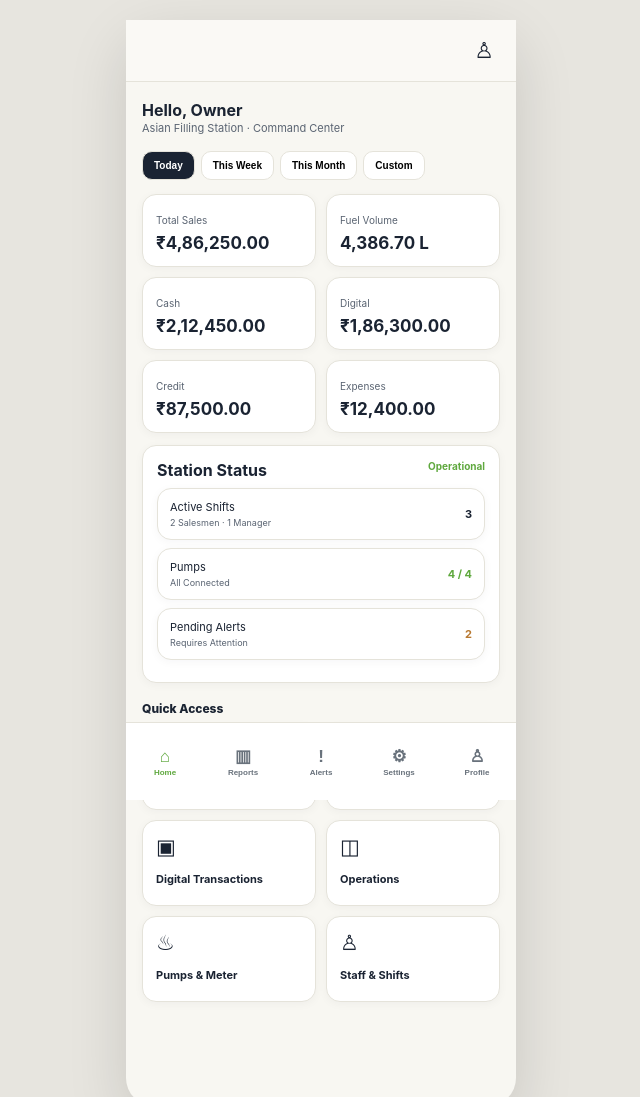
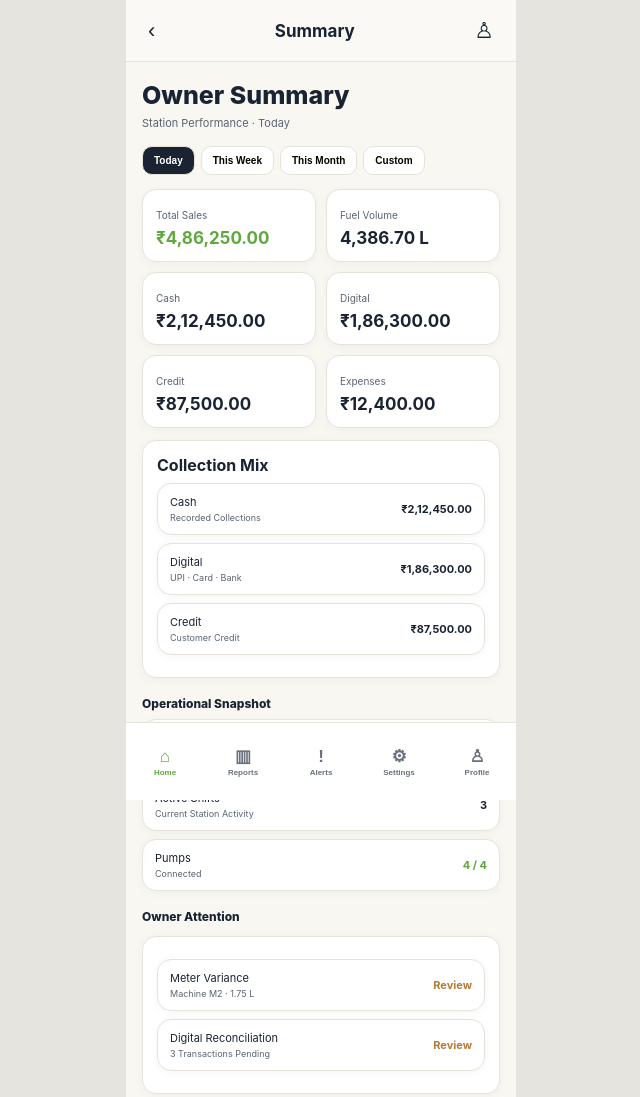
Before and after one commit to Najeeb91/PumpOS, a plain HTML site: page index.html in a window 1280 px wide. Shown: the top 1097 px of the page, without its empty margins (319-959 px from the left). Drawn offline with Linux system fonts and the light colour scheme.

Commit message:
Add files via upload

```diff
--- a/index.html
+++ b/index.html
@@ -1,45 +1,35 @@
-<!doctype html><html><head><meta charset="utf-8">
-<meta name="viewport" content="width=device-width,initial-scale=1">
-<title>PumpOS Owner</title>
+<!doctype html>
+<html lang="en"><head><meta charset="utf-8"><meta name="viewport" content="width=device-width,initial-scale=1">
+<title>PumpOS Owner Summary</title>
 <style>
 :root{--bg:#F8F7F2;--n:#1a2332;--g:#5FA83E;--s:#5a6472;--l:#e5e3da;--w:#fff}
-*{box-sizing:border-box}body{margin:0;background:#e7e5df;font-family:-apple-system,BlinkMacSystemFont,"Segoe UI",Arial;color:var(--n)}
-.app{max-width:390px;min-height:100vh;margin:auto;background:var(--bg);position:relative}.screen{min-height:100vh;padding-bottom:86px}
-header{height:62px;display:flex;align-items:center;justify-content:space-between;padding:0 16px;border-bottom:1px solid var(--l);position:sticky;top:0;background:#faf9f5;z-index:5}
+*{box-sizing:border-box}body{margin:0;background:#e6e4de;font-family:-apple-system,BlinkMacSystemFont,"Segoe UI",Arial;color:var(--n)}
+.app{max-width:390px;min-height:100vh;margin:auto;background:var(--bg)}.screen{min-height:100vh;padding-bottom:84px}
+header{height:62px;display:flex;align-items:center;justify-content:space-between;padding:0 16px;border-bottom:1px solid var(--l);background:#faf9f5;position:sticky;top:0;z-index:5}
 header b{font-size:17px}header button{border:0;background:none;font-size:22px;color:var(--n)}
 main{padding:18px 16px}h1{font-size:25px;margin:0 0 5px;font-weight:800}h2{font-size:16px;margin:0}.sub{font-size:11px;color:var(--s);margin:0;line-height:1.5}
-.period{display:flex;gap:6px;margin:14px 0;overflow:auto}.period button{background:#fff;border:1px solid var(--l);border-radius:10px;padding:8px 11px;font-size:10px;font-weight:700;white-space:nowrap}.period .on{background:var(--n);color:#fff}
-.grid{display:grid;grid-template-columns:1fr 1fr;gap:10px}.metric,.card,.tile,.row{background:#fff;border:1px solid var(--l);border-radius:14px;box-shadow:0 2px 10px #1a23320a}.metric{padding:13px}.metric small{font-size:10px;color:var(--s)}.metric strong{display:block;font-size:17px;margin-top:5px}.green{color:var(--g)}
-.card{padding:14px;margin-top:12px}.row{padding:11px 12px;display:flex;justify-content:space-between;align-items:center;margin:8px 0;font-size:11px}.row small{display:block;color:var(--s);font-size:9px;margin-top:3px}.row strong{text-align:right}
-.tile{min-height:86px;padding:13px;cursor:pointer}.tile span{display:block;font-size:21px;margin-bottom:8px}.tile b{font-size:11px}.section{font-size:12px;font-weight:800;margin:18px 0 8px}.alert{padding:12px;border-radius:12px;background:#fff8ef;border:1px solid #efdcc3;font-size:11px;margin:8px 0}
+.period{display:flex;gap:6px;margin:14px 0;overflow:auto}.period button{background:#fff;border:1px solid var(--l);border-radius:10px;padding:8px 11px;font-size:10px;font-weight:750;white-space:nowrap}.period .on{background:var(--n);color:#fff}
+.grid{display:grid;grid-template-columns:1fr 1fr;gap:10px}.metric,.card,.row{background:#fff;border:1px solid var(--l);border-radius:14px;box-shadow:0 2px 10px #1a23320a}.metric{padding:13px}.metric small{font-size:10px;color:var(--s)}.metric strong{display:block;font-size:17px;margin-top:5px}.green{color:var(--g)}
+.card{padding:14px;margin-top:12px}.section{font-size:12px;font-weight:800;margin:18px 0 8px}.row{padding:11px 12px;margin:8px 0;font-size:11px;display:flex;justify-content:space-between;align-items:center}.row small{display:block;color:var(--s);font-size:9px;margin-top:3px}.row strong{text-align:right}
+input{width:100%;height:46px;border:1px solid var(--l);border-radius:12px;background:#fff;padding:0 12px;font-size:12px;color:var(--n)}
+.btn{width:100%;height:48px;border-radius:13px;margin-top:10px;font-weight:800}.primary{background:var(--g);color:#fff;border:0}.outline{background:#fff;color:var(--n);border:1px solid #aeb4b2}
 .nav{position:fixed;bottom:0;left:50%;transform:translateX(-50%);width:min(390px,100%);height:78px;background:#fff;border-top:1px solid var(--l);display:grid;grid-template-columns:repeat(5,1fr);z-index:20}.nav button{border:0;background:#fff;color:#69727c;font-size:8px;font-weight:750}.nav span{display:block;font-size:17px;line-height:22px}.nav .on{color:var(--g)}
-.btn{width:100%;height:48px;border:0;border-radius:13px;margin-top:10px;font-weight:800}.primary{background:var(--g);color:#fff}.outline{background:#fff;border:1px solid #aeb4b2;color:var(--n)}
-@media(min-width:700px){body{padding:20px 0}.app{min-height:844px;border-radius:28px;box-shadow:0 20px 60px #0002}}
+.note{font-size:10px;color:var(--s);margin-top:7px}.bar{height:8px;background:#eeeDE8;border-radius:20px;overflow:hidden;margin-top:9px}.bar i{display:block;height:100%;background:var(--g);border-radius:20px}
 </style></head><body><div class="app" id="app"></div>
 <script>
-let state={page:"home",period:"Today"};
+let period="Today";
 const nav=[["home","⌂","Home"],["reports","▥","Reports"],["alerts","!","Alerts"],["settings","⚙","Settings"],["profile","♙","Profile"]];
-function money(n){return"₹"+n.toLocaleString("en-IN",{minimumFractionDigits:2})}
-function periods(){return'<div class="period">'+["Today","This Week","This Month","Custom"].map(x=>`<button class="${state.period==x?"on":""}" onclick="state.period='${x}';render()">${x}</button>`).join("")+"</div>"}
-function navBar(){return'<nav class="nav">'+nav.map(x=>`<button class="${state.page==x[0]?"on":""}" onclick="go('${x[0]}')"><span>${x[1]}</span>${x[2]}</button>`).join("")+"</nav>"}
-function header(t,back=true){return`<header><button onclick="${back?'go("home")':''}">${back?"‹":""}</button><b>${t}</b><button>♙</button></header>`}
-function shell(t,body,back=true){document.getElementById("app").innerHTML=`<div class="screen">${header(t,back)}<main>${body}</main></div>${navBar()}`}
-function go(p){state.page=p;render()}
-function home(){shell("",`
-<div><h2>Hello, Owner</h2><p class="sub">Asian Filling Station · Command Center</p></div>
-${periods()}<div class="grid">
-${[["Total Sales",money(486250)],["Fuel Volume","4,386.70 L"],["Cash",money(212450)],["Digital",money(186300)],["Credit",money(87500)],["Expenses",money(12400)]].map(x=>`<div class="metric"><small>${x[0]}</small><strong>${x[1]}</strong></div>`).join("")}</div>
-<div class="card"><div style="display:flex;justify-content:space-between"><h2>Station Status</h2><b class="green" style="font-size:10px">Operational</b></div>
-<div class="row"><span>Active Shifts<small>2 Salesmen · 1 Manager</small></span><strong>3</strong></div>
-<div class="row"><span>Pumps<small>All Connected</small></span><strong class="green">4 / 4</strong></div>
-<div class="row"><span>Pending Alerts<small>Requires Attention</small></span><strong style="color:#b87931">2</strong></div></div>
-<div class="section">Quick Access</div><div class="grid">
-${[["sales","▤","Sales"],["credit","♙","Credit Customers"],["digital","▣","Digital Transactions"],["operations","◫","Operations"],["pumps","♨","Pumps & Meter"],["staff","♙","Staff & Shifts"]].map(x=>`<div class="tile" onclick="go('${x[0]}')"><span>${x[1]}</span><b>${x[2]}</b></div>`).join("")}</div>`,false)}
-function reports(){shell("Reports",`<h1>Reports</h1><p class="sub">Choose A Reporting Period</p>${periods()}<div class="section">Reports</div>${["Daily Sales Report","Fuel Summary","Cash Summary","Digital Reconciliation","Credit Report","Expense Report","Shift Report","Meter Report","Staff Performance"].map(x=>`<div class="row"><span>${x}<small>View Report</small></span><strong>›</strong></div>`).join("")}`)}
-function alerts(){shell("Alerts",`<h1>Alerts</h1><p class="sub">Exceptions That Need Attention</p><div class="alert"><b>Meter Variance</b><br>Machine M2 · 1.75 L variance</div><div class="alert"><b>Digital Reconciliation Pending</b><br>3 transactions require review</div><div class="section">Resolved</div><div class="row"><span>Credit Limit Exception<small>Resolved · Today</small></span><strong class="green">✓</strong></div>`)}
-function settings(){shell("Settings",`<h1>Settings</h1><p class="sub">Owner Control Center</p><div class="section">Organization</div>${["Station Details","Fuel & Pricing","Financial Settings"].map(x=>`<div class="row"><span>${x}</span><strong>›</strong></div>`).join("")}<div class="section">Users & Permissions</div>${["Users","Role Permissions","Approval Rules"].map(x=>`<div class="row"><span>${x}<small>View And Edit</small></span><strong>›</strong></div>`).join("")}<div class="section">Controls</div>${["Sales Controls","Credit Controls","Meter Controls","Shift Controls","Digital Controls"].map(x=>`<div class="row"><span>${x}<small>Enable · Disable · Lock</small></span><strong>›</strong></div>`).join("")}<div class="section">Security</div><div class="row"><span>Audit Log</span><strong>›</strong></div>`)}
-function profile(){shell("Profile",`<h1>Owner Profile</h1><div class="card">${[["Name","Owner"],["Role","Owner"],["Station","Asian Filling Station"]].map(x=>`<div class="row"><span>${x[0]}</span><strong>${x[1]}</strong></div>`).join("")}</div><button class="btn outline">Security</button><button class="btn outline">Login Activity</button><button class="btn primary">Log Out</button>`)}
-function detail(t){shell(t,`<h1>${t}</h1><p class="sub">Owner Monitoring</p>${periods()}<div class="grid"><div class="metric"><small>Today</small><strong class="green">${money(486250)}</strong></div><div class="metric"><small>Transactions</small><strong>1,248</strong></div></div><div class="section">Recent Activity</div>${["Sale Recorded","Digital Transaction","Expense Added","Shift Started"].map(x=>`<div class="row"><span>${x}<small>View Details</small></span><strong>›</strong></div>`).join("")}<button class="btn outline" onclick="go('home')">Back to Home</button>`)}
-function render(){if(state.page=="home")home();else if(state.page=="reports")reports();else if(state.page=="alerts")alerts();else if(state.page=="settings")settings();else if(state.page=="profile")profile();else detail(state.page=="pumps"?"Pumps & Meter":state.page.replace(/^\w/,c=>c.toUpperCase()))}
+const data={Today:{sales:"₹4,86,250.00",vol:"4,386.70 L",cash:"₹2,12,450.00",digital:"₹1,86,300.00",credit:"₹87,500.00",expense:"₹12,400.00",tx:"1,248"}, "This Week":{sales:"₹21,84,500.00",vol:"19,840.40 L",cash:"₹9,12,800.00",digital:"₹8,31,200.00",credit:"₹4,40,500.00",expense:"₹58,700.00",tx:"5,712"}, "This Month":{sales:"₹82,46,500.00",vol:"74,910.20 L",cash:"₹34,82,450.00",digital:"₹31,20,300.00",credit:"₹16,43,750.00",expense:"₹2,16,900.00",tx:"21,436"}};
+function navBar(){return'<nav class="nav">'+nav.map(x=>`<button class="${x[0]=="home"?"on":""}" onclick="alert('This prototype keeps Owner navigation focused on monitoring.')"><span>${x[1]}</span>${x[2]}</button>`).join("")+'</nav>'}
+function periods(){return'<div class="period">'+["Today","This Week","This Month","Custom"].map(x=>`<button class="${period==x?"on":""}" onclick="setPeriod('${x}')">${x}</button>`).join("")+'</div>'}
+function setPeriod(x){if(x=="Custom"){custom();return}period=x;render()}
+function header(){return'<header><button onclick="render()">‹</button><b>Summary</b><button>♙</button></header>'}
+function shell(body){document.getElementById("app").innerHTML='<div class="screen">'+header()+'<main>'+body+'</main></div>'+navBar()}
+function custom(){shell(`<h1>Custom Summary</h1><p class="sub">Select A Date Range</p><div class="card"><label class="section">From Date</label><input type="date" id="from"><label class="section">To Date</label><input type="date" id="to"><button class="btn primary" onclick="applyCustom()">Apply Date Range</button></div>`)}
+function applyCustom(){period="Custom";shell(`<h1>Custom Summary</h1><p class="sub">01 Aug 2026 – 27 Aug 2026</p><div class="grid"><div class="metric"><small>Total Sales</small><strong class="green">₹74,28,650.00</strong></div><div class="metric"><small>Fuel Volume</small><strong>67,420.50 L</strong></div><div class="metric"><small>Cash</small><strong>₹31,22,400.00</strong></div><div class="metric"><small>Digital</small><strong>₹28,46,800.00</strong></div><div class="metric"><small>Credit</small><strong>₹14,59,450.00</strong></div><div class="metric"><small>Expenses</small><strong>₹1,94,300.00</strong></div></div><button class="btn outline" onclick="render()">Change Date Range</button>`)}
+function render(){let d=data[period]||data.Today;shell(`<h1>Owner Summary</h1><p class="sub">Station Performance · ${period}</p>${periods()}<div class="grid"><div class="metric"><small>Total Sales</small><strong class="green">${d.sales}</strong></div><div class="metric"><small>Fuel Volume</small><strong>${d.vol}</strong></div><div class="metric"><small>Cash</small><strong>${d.cash}</strong></div><div class="metric"><small>Digital</small><strong>${d.digital}</strong></div><div class="metric"><small>Credit</small><strong>${d.credit}</strong></div><div class="metric"><small>Expenses</small><strong>${d.expense}</strong></div></div>
+<div class="card"><h2>Collection Mix</h2><div class="row"><span>Cash<small>Recorded Collections</small></span><strong>${d.cash}</strong></div><div class="row"><span>Digital<small>UPI · Card · Bank</small></span><strong>${d.digital}</strong></div><div class="row"><span>Credit<small>Customer Credit</small></span><strong>${d.credit}</strong></div></div>
+<div class="section">Operational Snapshot</div><div class="row"><span>Transactions<small>All Recorded Transactions</small></span><strong>${d.tx}</strong></div><div class="row"><span>Active Shifts<small>Current Station Activity</small></span><strong>3</strong></div><div class="row"><span>Pumps<small>Connected</small></span><strong class="green">4 / 4</strong></div>
+<div class="section">Owner Attention</div><div class="card"><div class="row"><span>Meter Variance<small>Machine M2 · 1.75 L</small></span><strong style="color:#b87931">Review</strong></div><div class="row"><span>Digital Reconciliation<small>3 Transactions Pending</small></span><strong style="color:#b87931">Review</strong></div></div>`)}
 render();
 </script></body></html>
```
